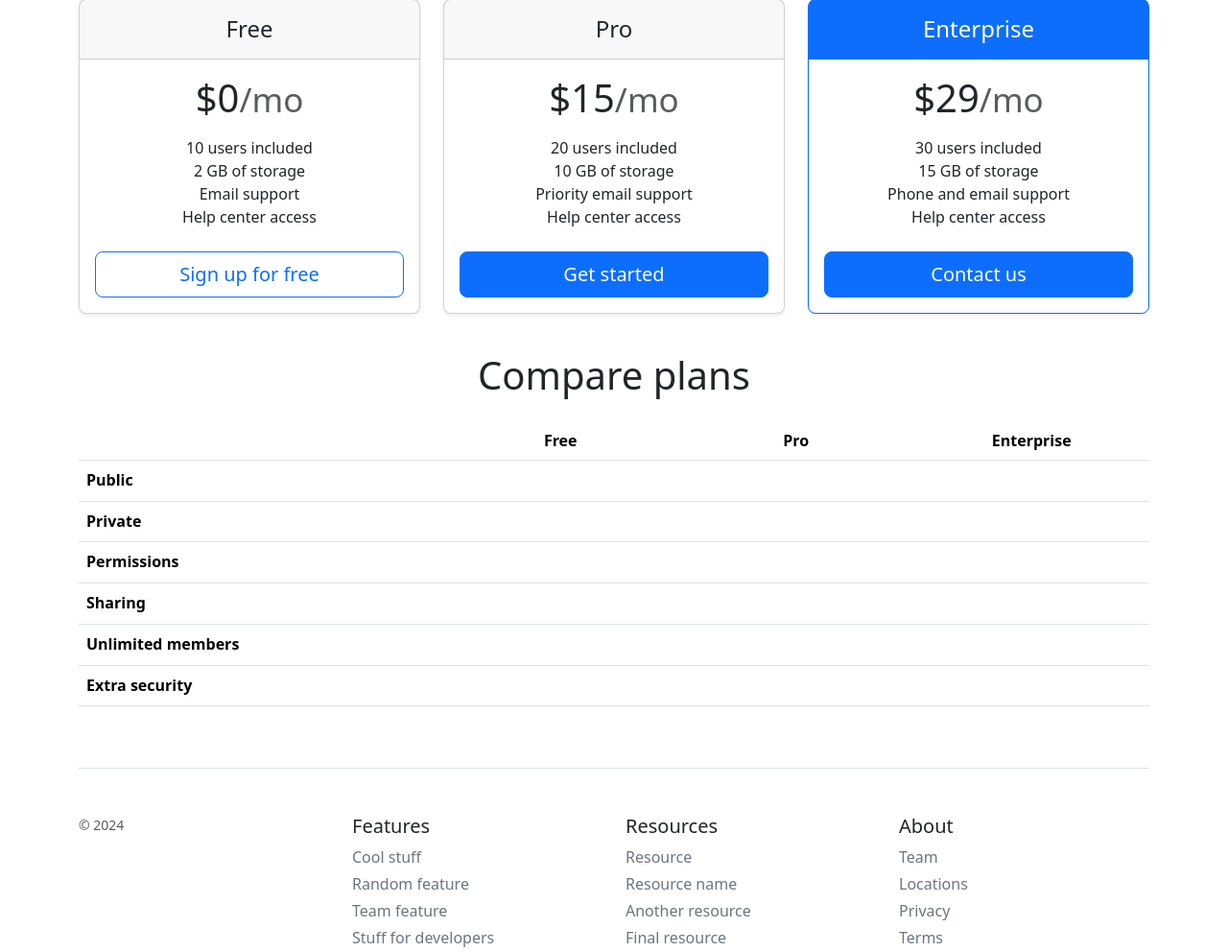
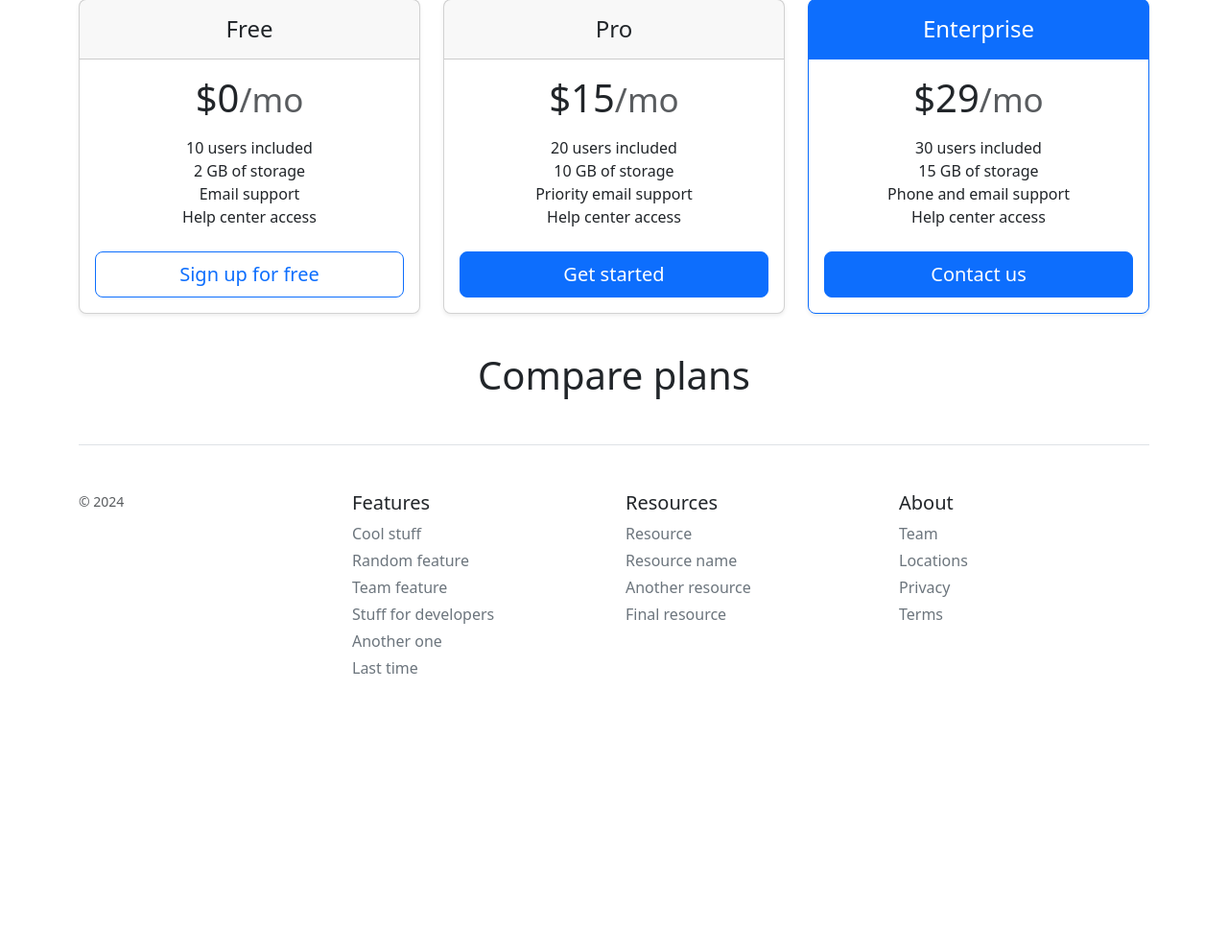
Before and after one commit to Sparki-Fluffy/tasksite, a Django app: page /news/ in a window 1280 px wide. Shown: the part 289-1281 px from the top of the page at 96% size. After the commit the page ends 991 px from the top, so only its background shows below. Run offline with Django 4.2, Linux system fonts and the light colour scheme; lists and menus that the app fills with data are empty.

Commit message:
Remove compare plans table for news.html.

```diff
--- a/philharmonic/main/templates/main/news.html
+++ b/philharmonic/main/templates/main/news.html
@@ -74,60 +74,6 @@
     </div>
 
     <h2 class="display-6 text-center mb-4">Compare plans</h2>
-
-    <div class="table-responsive">
-      <table class="table text-center">
-        <thead>
-          <tr>
-            <th style="width: 34%;"></th>
-            <th style="width: 22%;">Free</th>
-            <th style="width: 22%;">Pro</th>
-            <th style="width: 22%;">Enterprise</th>
-          </tr>
-        </thead>
-        <tbody>
-          <tr>
-            <th scope="row" class="text-start">Public</th>
-            <td><svg class="bi" width="24" height="24"><use xlink:href="#check"></use></svg></td>
-            <td><svg class="bi" width="24" height="24"><use xlink:href="#check"></use></svg></td>
-            <td><svg class="bi" width="24" height="24"><use xlink:href="#check"></use></svg></td>
-          </tr>
-          <tr>
-            <th scope="row" class="text-start">Private</th>
-            <td></td>
-            <td><svg class="bi" width="24" height="24"><use xlink:href="#check"></use></svg></td>
-            <td><svg class="bi" width="24" height="24"><use xlink:href="#check"></use></svg></td>
-          </tr>
-        </tbody>
-
-        <tbody>
-          <tr>
-            <th scope="row" class="text-start">Permissions</th>
-            <td><svg class="bi" width="24" height="24"><use xlink:href="#check"></use></svg></td>
-            <td><svg class="bi" width="24" height="24"><use xlink:href="#check"></use></svg></td>
-            <td><svg class="bi" width="24" height="24"><use xlink:href="#check"></use></svg></td>
-          </tr>
-          <tr>
-            <th scope="row" class="text-start">Sharing</th>
-            <td></td>
-            <td><svg class="bi" width="24" height="24"><use xlink:href="#check"></use></svg></td>
-            <td><svg class="bi" width="24" height="24"><use xlink:href="#check"></use></svg></td>
-          </tr>
-          <tr>
-            <th scope="row" class="text-start">Unlimited members</th>
-            <td></td>
-            <td><svg class="bi" width="24" height="24"><use xlink:href="#check"></use></svg></td>
-            <td><svg class="bi" width="24" height="24"><use xlink:href="#check"></use></svg></td>
-          </tr>
-          <tr>
-            <th scope="row" class="text-start">Extra security</th>
-            <td></td>
-            <td></td>
-            <td><svg class="bi" width="24" height="24"><use xlink:href="#check"></use></svg></td>
-          </tr>
-        </tbody>
-      </table>
-    </div>
   </main>
 
   {% include 'main/footer.html' %}
```
